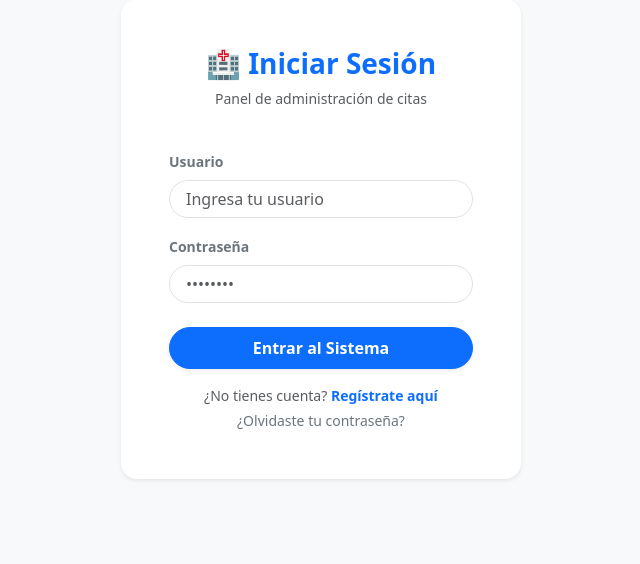
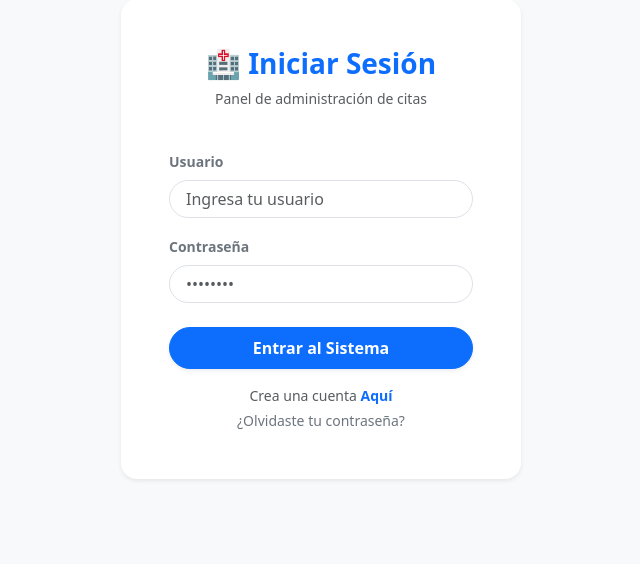
Before and after one commit to gerard24zam-netizen/asistente_virtual, a Flask app: page /login in a window 1280 px wide. Shown: the part 161-725 px from the top of the page, without its empty margins (319-959 px from the left). Run offline with Flask 3, Linux system fonts and the light colour scheme.

Commit message:
Update registration prompt text in login.html

```diff
--- a/templates/login.html
+++ b/templates/login.html
@@ -32,7 +32,7 @@
                 <button type="submit" class="btn btn-primary rounded-pill py-2 fw-bold shadow-sm">Entrar al Sistema</button>
             </div>
             <div class="text-center mt-3">
-                <p class="small text-muted mb-1">¿No tienes cuenta? <a href="/register" class="text-decoration-none fw-bold">Regístrate aquí</a></p>
+                <p class="small text-muted mb-1">Crea una cuenta <a href="/register" class="text-decoration-none fw-bold"> Aquí</a></p>
                 <p class="small text-muted mb-0"><a href="/forgot-password" class="text-decoration-none text-secondary">¿Olvidaste tu contraseña?</a></p>
             </div>
         </form>
```
